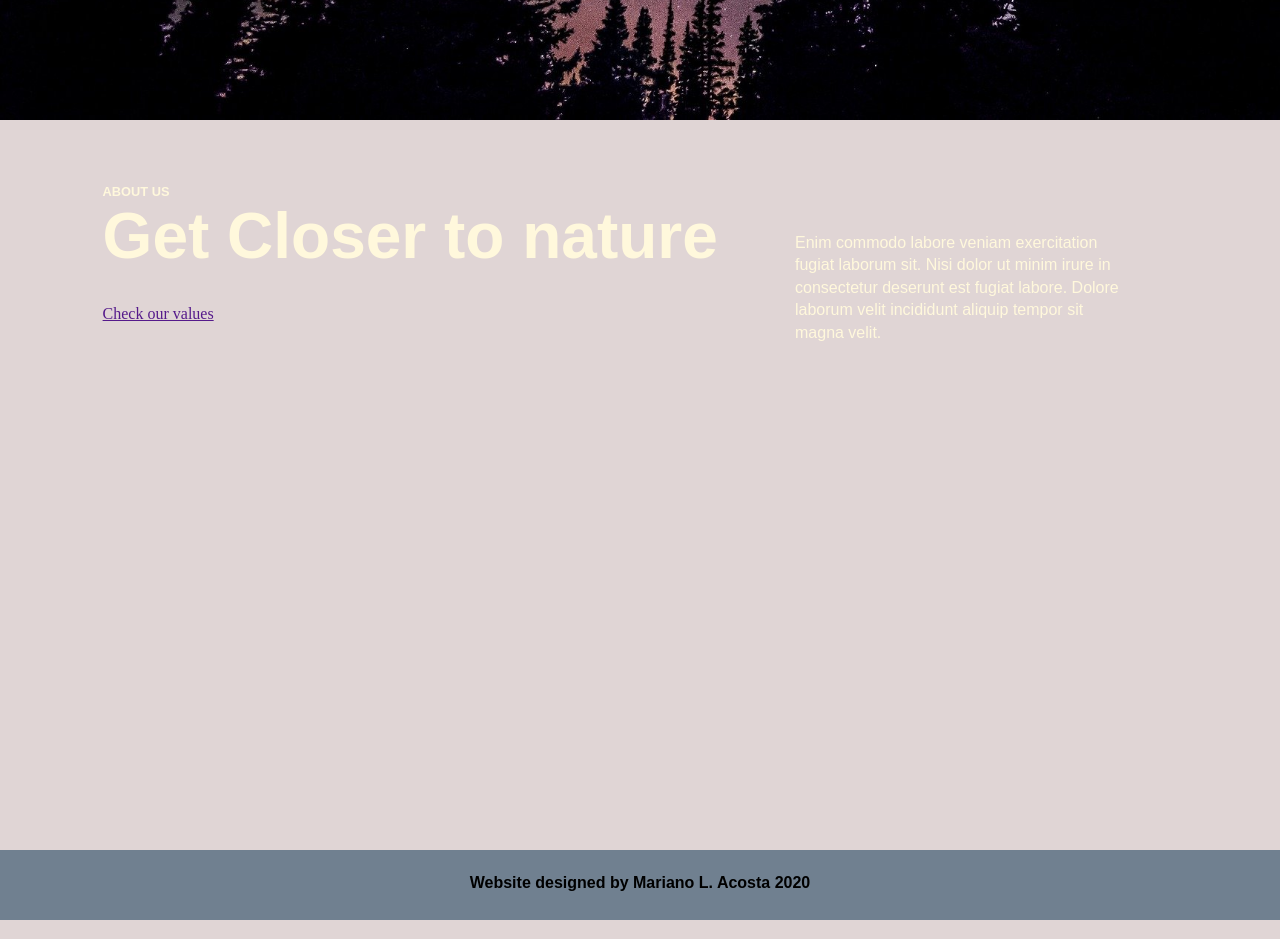
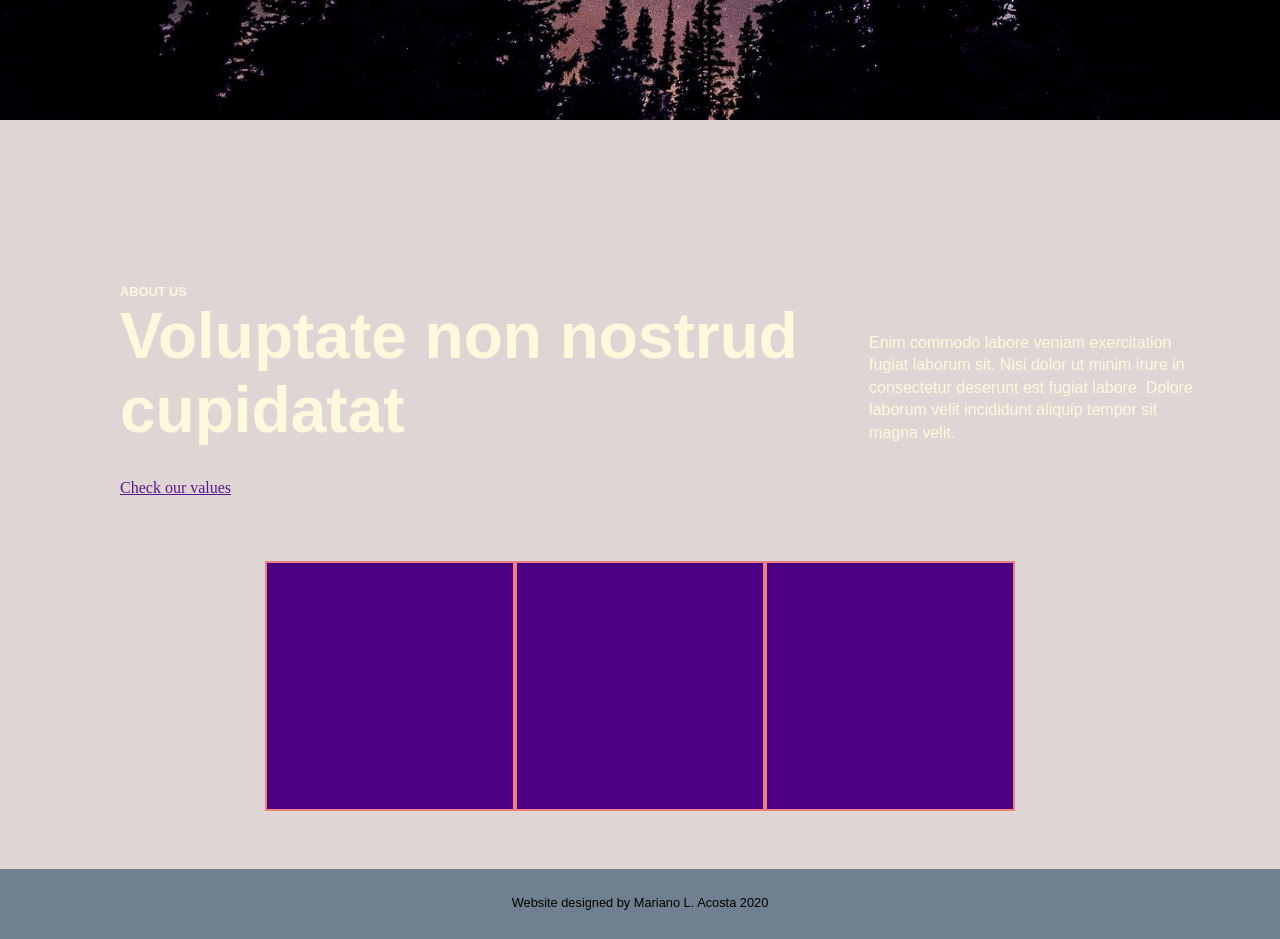
Before and after one commit to mlacosta/landing_page_02, a plain HTML site: page index.html in a window 1280 px wide. Shown: the part 760-1699 px from the top of the page. Drawn offline with Linux system fonts and the light colour scheme; a web font is replaced by a local one.

Commit message:
interactive showcase

```diff
--- a/index.html
+++ b/index.html
@@ -38,9 +38,11 @@
             </div>
         </section>
         <section class="features">
+            <div class="inner">
+                <div class="description">
                     <div class="title-box" id="feat">
                         <h3>ABOUT US</h3>
-                <h1>Get Closer to nature</h1>
+                        <h1>Voluptate non nostrud cupidatat</h1>
                         <a href="" id="values">Check our values</a>
                     </div>
                     <p class="p-box" id="feat-text">Enim commodo labore veniam exercitation fugiat laborum sit. Nisi dolor ut minim irure in consectetur deserunt est fugiat labore. Dolore laborum velit incididunt aliquip tempor sit magna velit.</p>
@@ -48,16 +50,34 @@
                         <img src="" alt="">
                         <img src="" alt="">
                     </div>
+
+                </div>
+
                 <div class="showcase">
-                <div class="container"></div>
-                <div class="container"></div>
-                <div class="container"></div>
+                    <div class="container">
+                        <img src="" alt="" class="icon">
                     </div>
+                    <div class="container">
+                        <img src="" alt="" class="icon">
+                    </div>
+                    <div class="container">
+                        <img src="" alt="" class="icon">
+                    </div>
+                </div>
+
+
+
+            </div>
+
+
         </section>
+
+
     </main>
+
+
+</body>
 <footer>
     <p>Website designed by Mariano L. Acosta 2020</p>
 </footer>
-
-</body>
 </html>
--- a/resources/style/style.css
+++ b/resources/style/style.css
@@ -99,11 +99,20 @@ section{
 .title-box{
     margin-left: 5rem;
 }
+
+.inner{
+    display: inline-flex;
+    width: 100%;
+    justify-content: space-around;
+    margin-top: 100px;
+    max-width: 1200px;
+}
+
 /*nav var*/
 nav{
     display: inline-flex;
     width: 100%;
-    background-color: blueviolet;
+    background: linear-gradient(#8a2be2,#000000);
     position: fixed;
     z-index: 10;
     justify-content: space-between;
@@ -119,7 +128,7 @@ nav{
 }
 .menu a{
     text-decoration: none;
-    color: black;
+    color: gray;
     font-size: 1.1rem;
 }
 
@@ -154,12 +163,6 @@ nav{
     top:80px;
 }
 
-.landing .inner{
-    display: inline-flex;
-    width: 100%;
-    justify-content: space-around;
-    margin-top: 100px;
-}
 
 /*features*/
 
@@ -168,6 +171,42 @@ nav{
     top: 80px;
 
 }
+/*showcase*/
+.features{
+
+    display: flex;
+    justify-content: center;
+}
+
+.features .inner{
+    display: block;
+
+}
+
+.features .description{
+    display: flex;
+}
+
+
+.showcase{
+    display: flex;
+    justify-content: center;
+    margin: 0 auto;
+    flex-wrap: wrap;
+    margin: 4rem 0;
+}
+.showcase .container{
+    height: 250px;
+    width: 250px;
+    background-color: indigo;
+    border: 2px solid lightcoral;
+}
+
+.showcase .container:hover{
+    height: 350px;
+    transition: .5s;
+}
+
 
 /*footer*/
 footer{
@@ -175,12 +214,15 @@ footer{
     background-color:slategray;
     text-align: center;
     position: relative;
-    top: 110px;
+    bottom: 0;
+    top:10px;
+    width: 100%;
     width: 100%;
 }
 
 footer p{
-    padding: 1.5rem 0;
+    padding: 1.6rem 0;
     color: black;
-    font-weight: 700;
+    font-weight: 400;
+    font-size: .8rem;
 }
```
Lines whose indentation alone changed are shown as unchanged.
